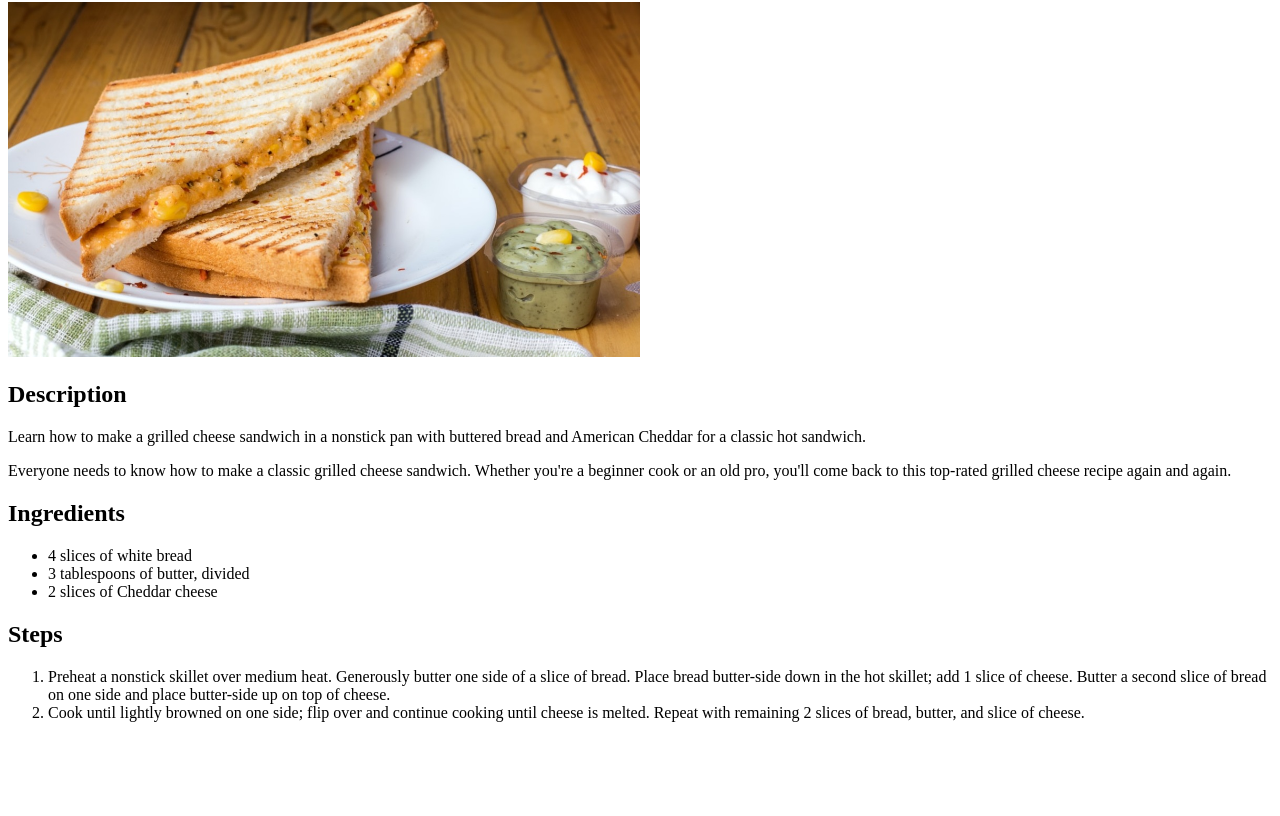
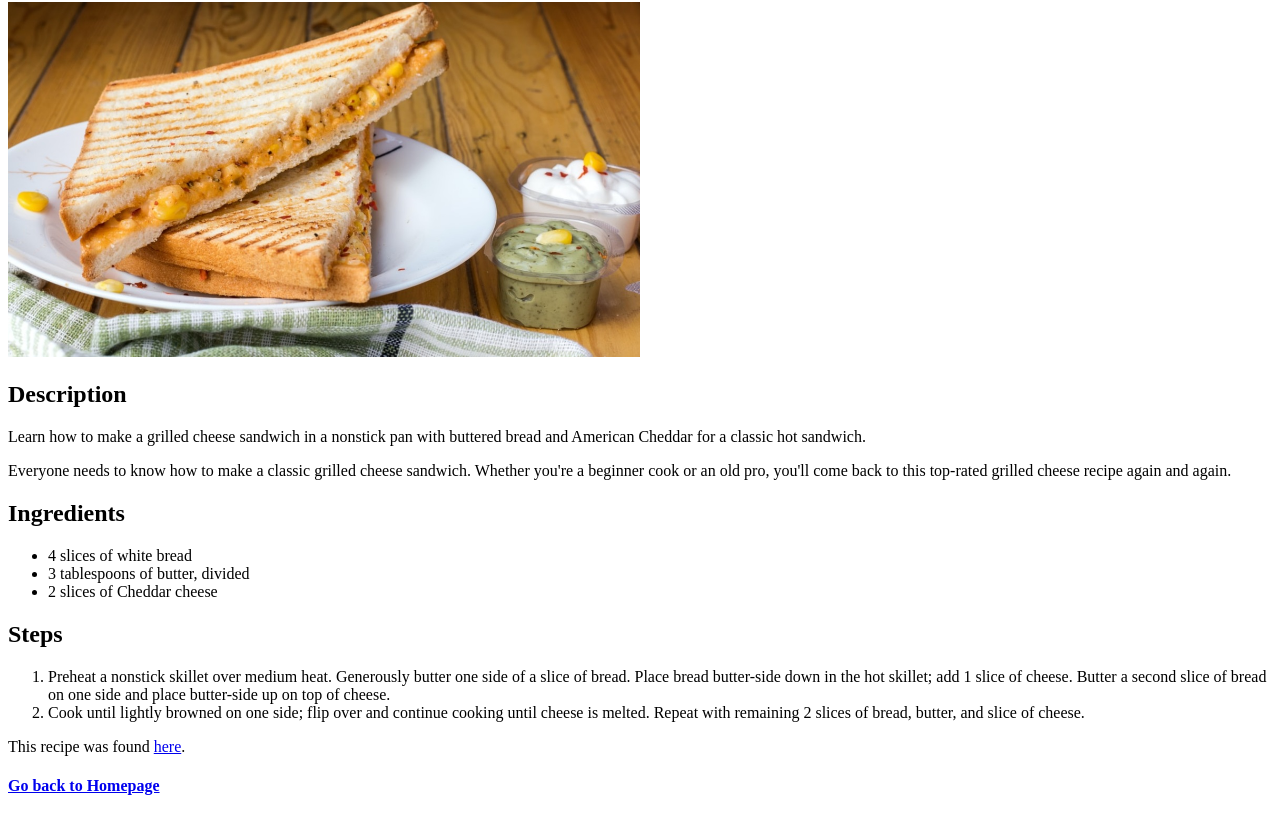
Before and after one commit to julio-delvalle/odin-recipes, a plain HTML site: page recipes/grilled-cheese-sandwich.html in a window 1280 px wide. Shown: the part 78-894 px from the top of the page. Before the commit the page ends 816 px from the top, so only its background shows below. Drawn offline with Linux system fonts and the light colour scheme.

Commit message:
Add links to recipes and link to Homepage
links on each recipe to the allrecipes website, and a link that goes
back to homepage.

```diff
--- a/recipes/grilled-cheese-sandwich.html
+++ b/recipes/grilled-cheese-sandwich.html
@@ -28,5 +28,9 @@
         <li>Cook until lightly browned on one side; flip over and continue cooking until cheese is melted. Repeat with remaining 2 slices of bread, butter,
              and slice of cheese.</li>
     </ol>
+
+    <p>This recipe was found <a href="https://www.allrecipes.com/recipe/23891/grilled-cheese-sandwich/">here</a>.</p>
+
+    <h4><a href="../index.html">Go back to Homepage</a></h4>
 </body>
 </html>
```
Also changed, not shown: recipes/creamy-garlic-pasta.html (+4 -0 lines).
